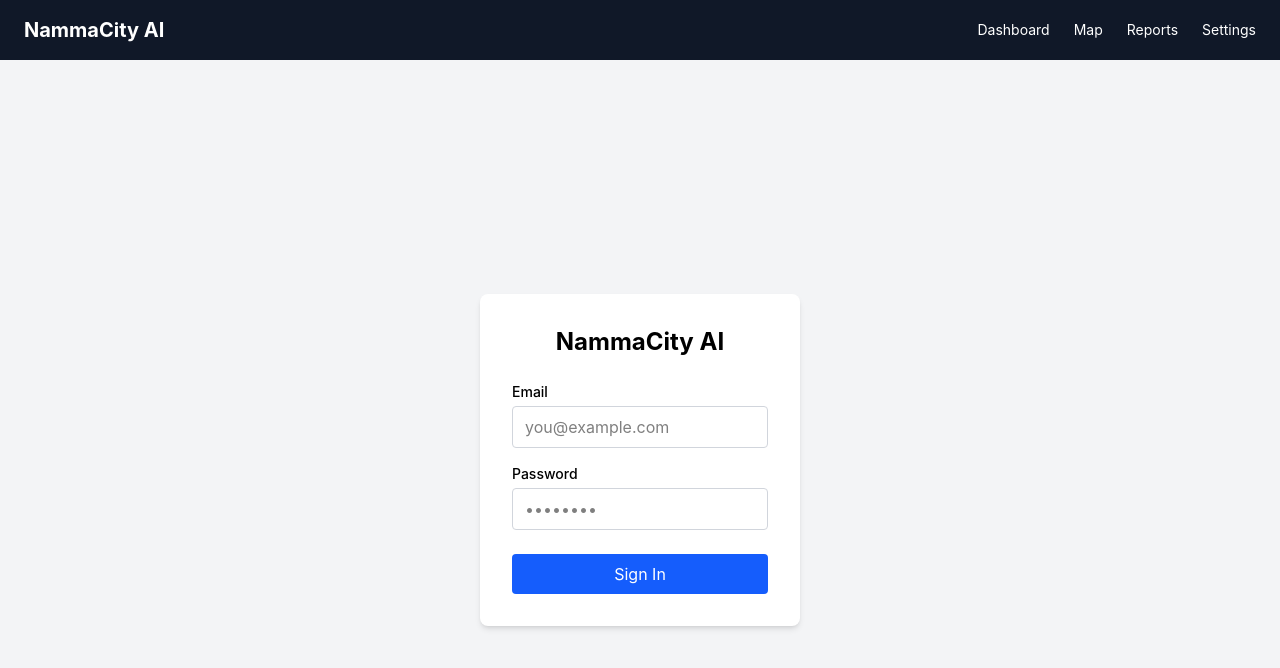
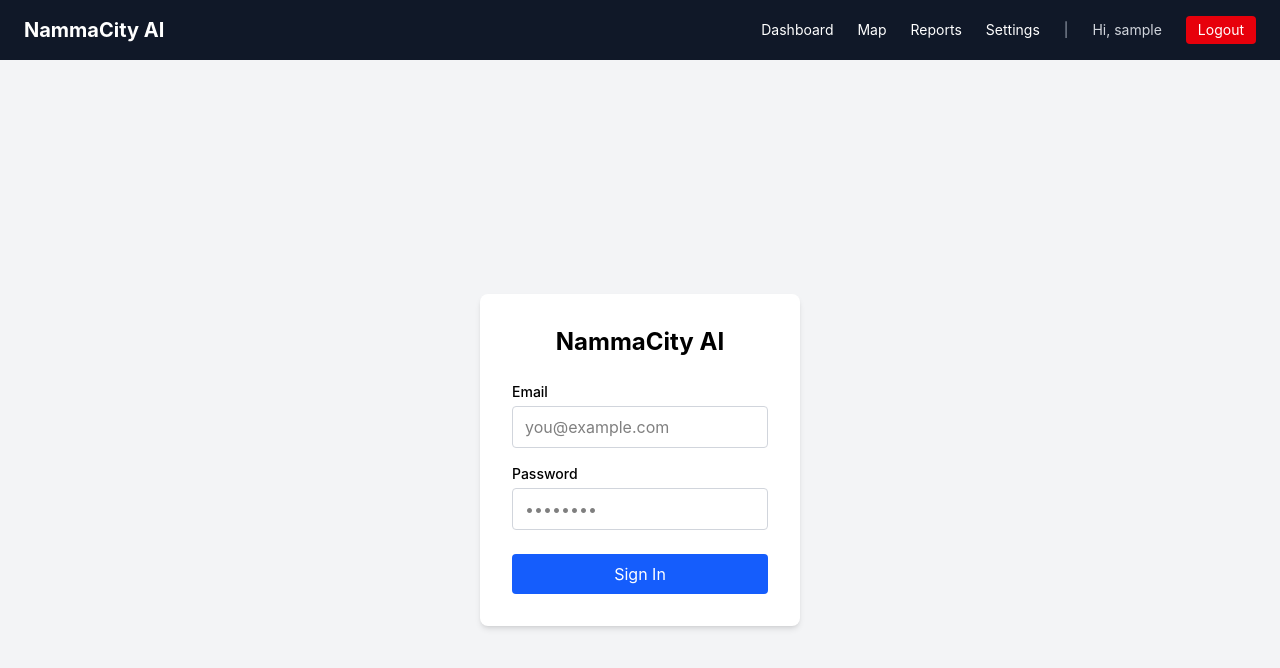
Before and after one commit to shynahiremath/nammacity-ai, a React app in the folder frontend/: page / in a window 1280 px wide. Shown: the top 668 px of the page. Built offline with nearby package versions, Linux system fonts and the light colour scheme; sample sign-in values are in the browser's storage; the HTML template or start-up script is replaced by a standard one.

Commit message:
Add user display and logout functionality in Navbar

```diff
--- a/frontend/src/components/Navbar.jsx
+++ b/frontend/src/components/Navbar.jsx
@@ -1,10 +1,19 @@
-import { Link } from 'react-router-dom'
+import { Link, useNavigate } from 'react-router-dom'
 
 function Navbar() {
+  const navigate = useNavigate()
+  const userName = localStorage.getItem('userName')
+
+  function handleLogout() {
+    localStorage.removeItem('token')
+    localStorage.removeItem('userName')
+    navigate('/login')
+  }
+
   return (
     <nav className="bg-gray-900 text-white px-6 py-4 flex justify-between items-center">
       <h1 className="text-xl font-bold">NammaCity AI</h1>
-      <div className="flex gap-6 text-sm">
+      <div className="flex gap-6 text-sm items-center">
         <Link to="/dashboard" className="cursor-pointer hover:text-blue-400">
           Dashboard
         </Link>
@@ -17,6 +26,19 @@ function Navbar() {
         <Link to="/settings" className="cursor-pointer hover:text-blue-400">
           Settings
         </Link>
+
+        {userName && (
+          <>
+            <span className="text-gray-400">|</span>
+            <span className="text-gray-300">Hi, {userName}</span>
+            <button
+              onClick={handleLogout}
+              className="bg-red-600 hover:bg-red-700 px-3 py-1 rounded text-white transition"
+            >
+              Logout
+            </button>
+          </>
+        )}
       </div>
     </nav>
   )
```
